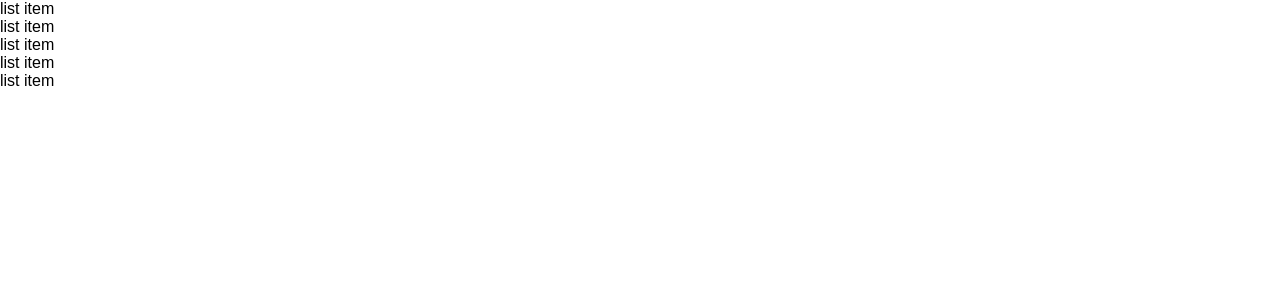
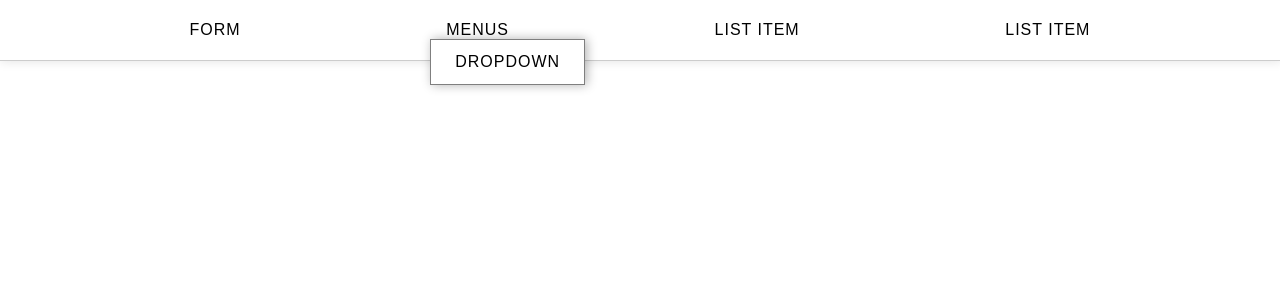
Before and after one commit to savus/testing-vite-react, a React (Vite) app: page / in a window 1280 px wide. Shown: the top 300 px of the page. Built offline with nearby package versions, Linux system fonts and the light colour scheme.

Commit message:
Build navbar and items
rebuilt header, navbar, and nav item elements and corresponding react components. currently adjusting css styles for all elements.

```diff
--- a/src/Components/Header.tsx
+++ b/src/Components/Header.tsx
@@ -1,15 +1,19 @@
+import { Modal } from "./Modal";
+import { Navbar } from "./Navbar";
+import { NavItem } from "./NavItem";
+
 export const Header = () => {
   return (
     <header className="main-header">
-      <nav className="navbar">
-        <ul className="navbar-nav ul-defaults-none">
-          <li>list item</li>
-          <li>list item</li>
-          <li>list item</li>
-          <li>list item</li>
-          <li>list item</li>
-        </ul>
-      </nav>
+      <Navbar>
+        <NavItem text="Form" />
+        <NavItem text="Menus">
+          <div className="dropdown">dropdown</div>
+        </NavItem>
+        <NavItem text="List Item" />
+        <NavItem text="List Item" />
+      </Navbar>
+      <Modal></Modal>
     </header>
   );
 };
--- /dev/null
+++ b/src/Components/Modal.tsx
@@ -0,0 +1,9 @@
+import type { ReactNode } from "react";
+
+export const Modal = ({ children }: { children: ReactNode }) => {
+  return (
+    <div className="modal-overlay">
+      <div className="modal-body">{children}</div>
+    </div>
+  );
+};
--- /dev/null
+++ b/src/Components/NavItem.tsx
@@ -0,0 +1,16 @@
+import type { ReactNode } from "react";
+
+export const NavItem = ({
+  text,
+  children,
+}: {
+  text: string;
+  children?: ReactNode;
+}) => {
+  return (
+    <li className="nav-item">
+      <a href="#">{text}</a>
+      {children}
+    </li>
+  );
+};
--- /dev/null
+++ b/src/Components/Navbar.tsx
@@ -0,0 +1,10 @@
+import type { ReactNode } from "react";
+import "../css/navbar.css";
+
+export const Navbar = ({ children }: { children: ReactNode }) => {
+  return (
+    <nav className="navbar">
+      <ul className="navbar-nav ul-defaults-none">{children}</ul>
+    </nav>
+  );
+};
--- a/src/css/index.css
+++ b/src/css/index.css
@@ -1,3 +1,25 @@
+:root {
+  /* colors */
+  --color-link: #3f65e3;
+  --bg-dark: #242526;
+  --bg-dark-accent: #484a4d;
+  --color-text-light: #dadce1;
+
+  /* sizes */
+  --size-5: 0.3125rem;
+  --size-8: 0.5rem;
+  --size-12: 0.75rem;
+  --size-16: 1rem;
+  --size-20: 1.25rem;
+  --size-50: 3.125rem;
+  --size-100: 6.25rem;
+  --size-320: 20rem;
+
+  /* properties */
+  --nav-size: 3.75rem;
+  --transition-speed: 150ms;
+}
+
 body {
   font-size: 1rem;
   font-family: Arial, Helvetica, sans-serif;
--- /dev/null
+++ b/src/css/navbar.css
@@ -0,0 +1,32 @@
+.navbar {
+  height: var(--nav-size);
+  border-bottom: 1px solid rgba(0, 0, 0, 0.2);
+  box-shadow: 1px 0px 10px 1px rgba(0, 0, 0, 0.1);
+}
+
+.navbar .navbar-nav {
+  height: 100%;
+  display: flex;
+  justify-content: space-evenly;
+  align-items: center;
+}
+
+.navbar .navbar-nav .nav-item {
+  text-transform: uppercase;
+  letter-spacing: 1px;
+  position: relative;
+}
+
+.navbar .navbar-nav .nav-item a {
+  padding: 0.8rem 1rem;
+  color: #000;
+}
+
+.nav-item .dropdown {
+  position: absolute;
+  background-color: #fff;
+  border: 1px solid rgba(0, 0, 0, 0.5);
+  padding: 0.8rem 1.5rem;
+  box-shadow: 2px 0px 10px 0px rgba(0, 0, 0, 0.3);
+  top: 100%;
+}
```
